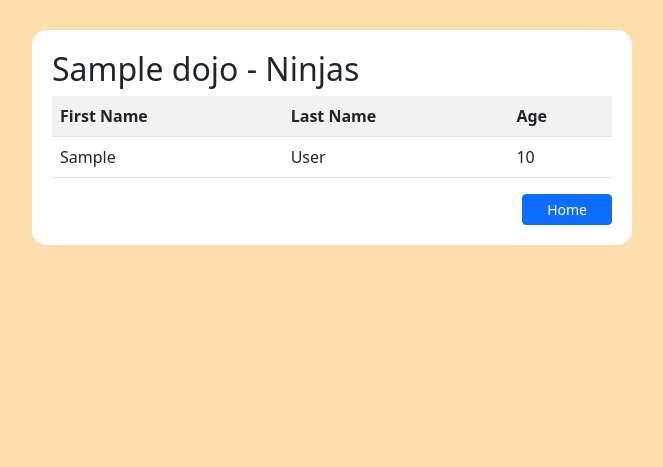
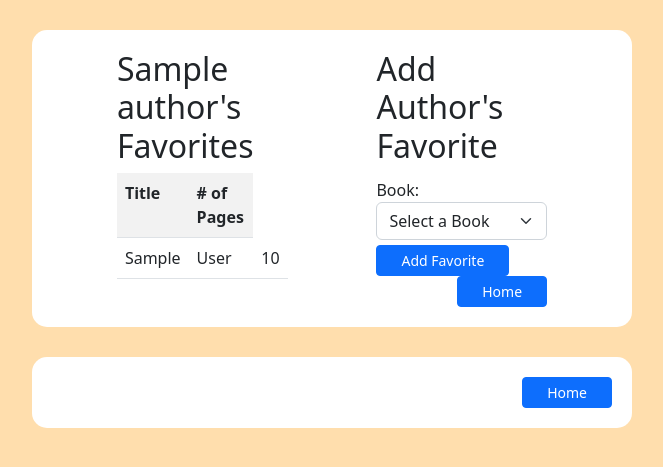
Before and after one commit to dreessen-n/books_authors, a Flask app: template flask_app/templates/author_show.html in a window 1280 px wide. Shown: the top 467 px of the page, without its empty margins (308-971 px from the left). Run offline with Flask 2, Linux system fonts and the light colour scheme; the template is opened without the code that fills it: most values are stand-ins (such as "Sample title", 1, 10 or a date in 2020); parts of the project's set-up code (start-up, migrations or seed data) failed here and were passed over.

Commit message:
Update author_show page, routes and models

```diff
--- a/flask_app/static/css/style.css
+++ b/flask_app/static/css/style.css
@@ -27,6 +27,11 @@ body {
     justify-content: flex-end;
 }
 
-.new_author_form {
+.btn-add {
+    display: flex;
+    justify-content: flex-start;
+}
+
+.new_form {
     margin-top: 5px;
 }
--- a/flask_app/templates/author_show.html
+++ b/flask_app/templates/author_show.html
@@ -6,27 +6,56 @@
     <meta name="viewport" content="width=device-width, initial-scale=1.0">
     <link rel="stylesheet" href="https://cdn.jsdelivr.net/npm/bootstrap@5.2.0-beta1/dist/css/bootstrap.min.css">
     <link rel="stylesheet" href="{{ url_for('static', filename='/css/style.css') }}">
-    <title>Dojo Show</title>
+    <title>Author Show</title>
 </head>
 <body>
+
     <div class="container">
-        <h2>{{dojo.name}} - Ninjas</h2>
+        <div class="row justify-content-evenly">
+            <div class="col-4">
+                <h2>{{author.name}}'s Favorites</h2>
                 <table class="table table-striped">
                     <tbody>
                         <tr>
-                    <th>First Name</th>
-                    <th>Last Name</th>
-                    <th>Age</th>
+                            <th>Title</th>
+                            <th># of Pages</th>
                         </tr>
-                {% for ninja in dojo.ninjas %}
+                        {% for book in author.books %}
                         <tr>
-                    <td>{{ninja.first_name}}</td>
-                    <td>{{ninja.last_name}}</td>
-                    <td>{{ninja.age}}</td>
+                            <td>{{book.first_name}}</td>
+                            <td>{{book.last_name}}</td>
+                            <td>{{book.age}}</td>
                         </tr>
                         {% endfor %}
                     </tbody>
                 </table>
+            </div>
+            <div class="col-4">
+                <h2>Add Author's Favorite</h2>
+                <form  action="/author/favorite/", method="POST">
+                    <label class="new_form" for="name">Book:</label>
+                    <select name="'book_id" class="form-select" aria-label="Default select example">
+                        <option selected>Select a Book</option>
+                        {% for book in books %}
+                        <option value="{{book.id}}">{{book.name}}</option>
+                        {% endfor %}
+                    </select>
+                    <div class="btn-add">
+                        <button class="new_form btn btn-primary btn-sm px-4 gap-3" type="submit">Add Favorite</button>
+                    </div>
+                </form>
+                <div editable="rich">
+                    <div class="btn-home">
+                        <a class="btn btn-primary btn-sm px-4 gap-3" href="/authors" role="button">Home</a>
+                    </div>
+                </div>
+            </div>
+        </div>
+    </div>
+
+    <!--old stuff below-->
+
+    <div class="container">
         <div editable="rich">
             <div class="btn-home">
                 <a class="btn btn-primary btn-sm px-4 gap-3" href="/dojos" role="button">Home</a>
```
Also changed, not shown: flask_app/controllers/authors.py (+15 -1 lines), flask_app/models/author.py (+26 -22 lines), flask_app/templates/authors.html (+5 -5 lines). Lines whose indentation alone changed are shown as unchanged.
